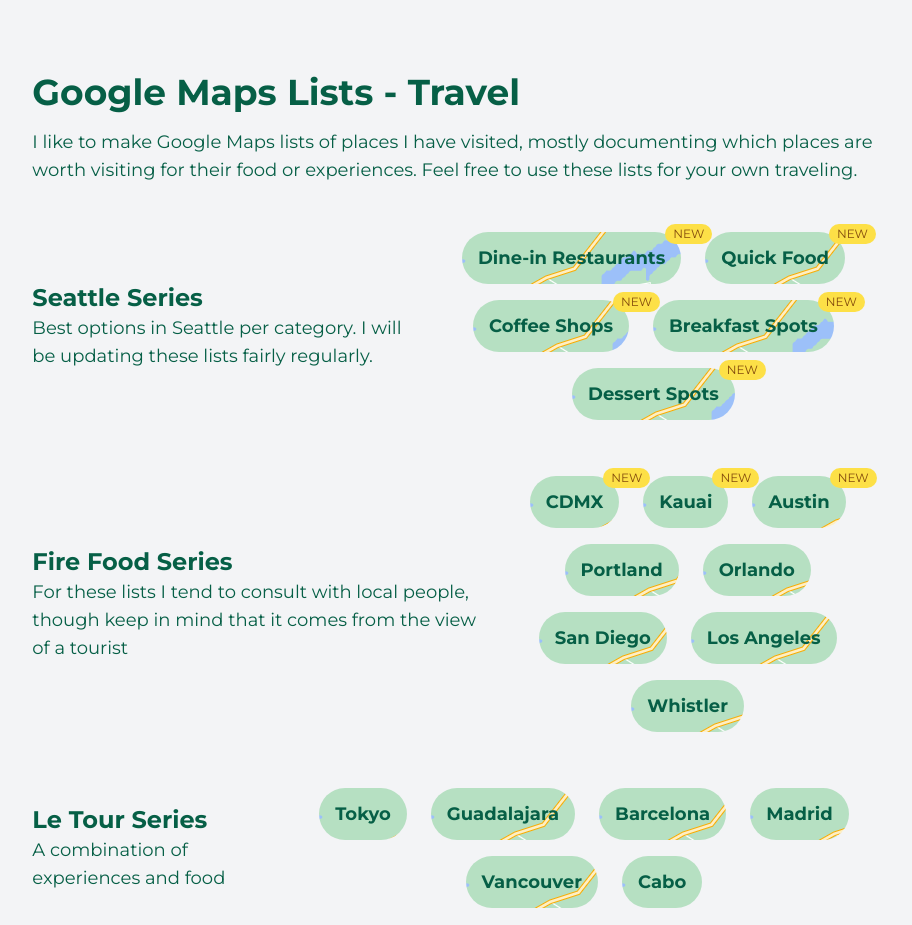
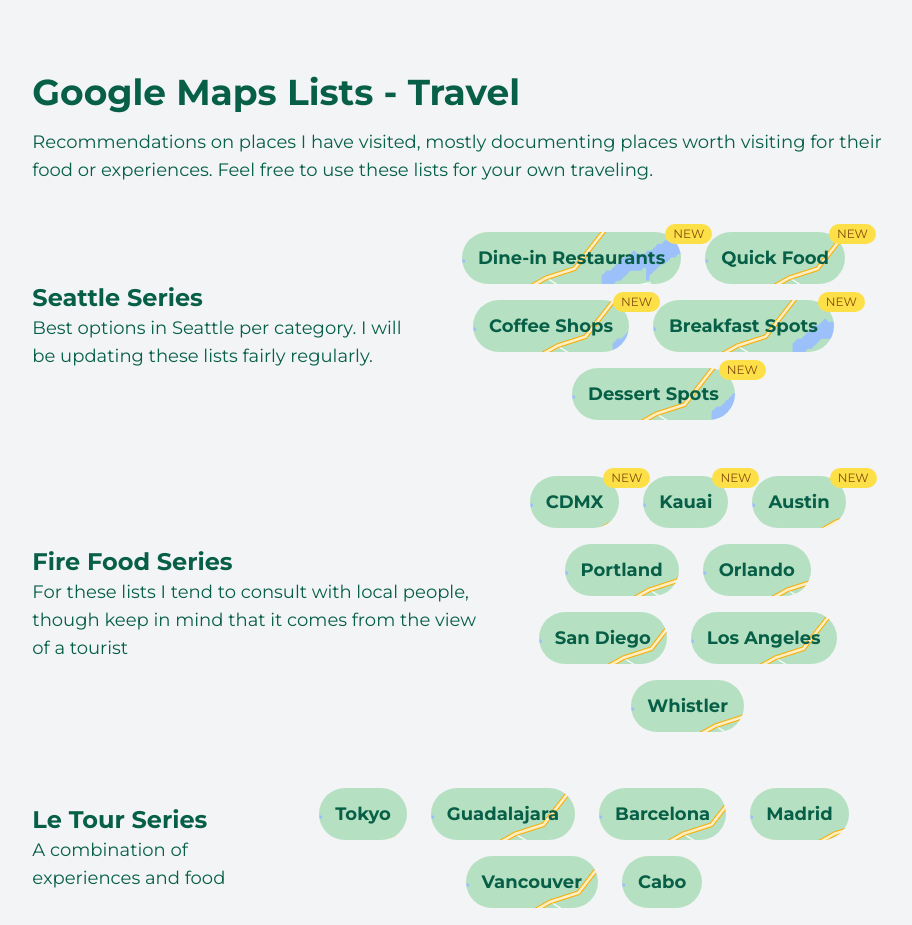
Before and after one commit to DavidIsrawi/Portfolio, a React (Create React App) app: page / in a window 1280 px wide. Shown: the part 6260-7185 px from the top of the page, without its empty margins (181-1093 px from the left). Built offline with nearby package versions, Linux system fonts and the light colour scheme.

Commit message:
change verbiage

```diff
--- a/src/MapLists.tsx
+++ b/src/MapLists.tsx
@@ -6,7 +6,7 @@
   return (
     <section className='mx-auto w-2/3 items-center' id="Travel">
       <h2 className='mx-auto md:mx-0 my-4'><strong>Google Maps Lists - Travel</strong></h2>
-      <p>I like to make Google Maps lists of places I have visited, mostly documenting which places are worth visiting for their food or experiences. Feel free to use these lists for your own traveling.</p>
+      <p>Recommendations on places I have visited, mostly documenting places worth visiting for their food or experiences. Feel free to use these lists for your own traveling.</p>
       {
         mapsLists.map(listGroup => {
           return <MapsListCategory lists={listGroup} />
```
